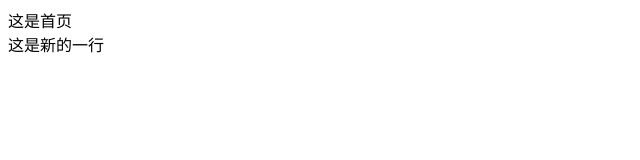
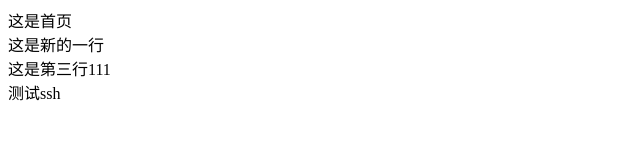
Before and after one commit to abcd153/git-demo, a plain HTML site: page index.html in a window 1280 px wide. Shown: the whole page, without its empty margins (0-640 px from the left). Drawn offline with Linux system fonts and the light colour scheme.

Commit message:
第三次提交

```diff
--- a/index.html
+++ b/index.html
@@ -8,5 +8,7 @@
 <body>
 	这是首页
 	<div>这是新的一行</div>
+	<div>这是第三行111</div>
+	测试ssh
 </body>
 </html>
```
